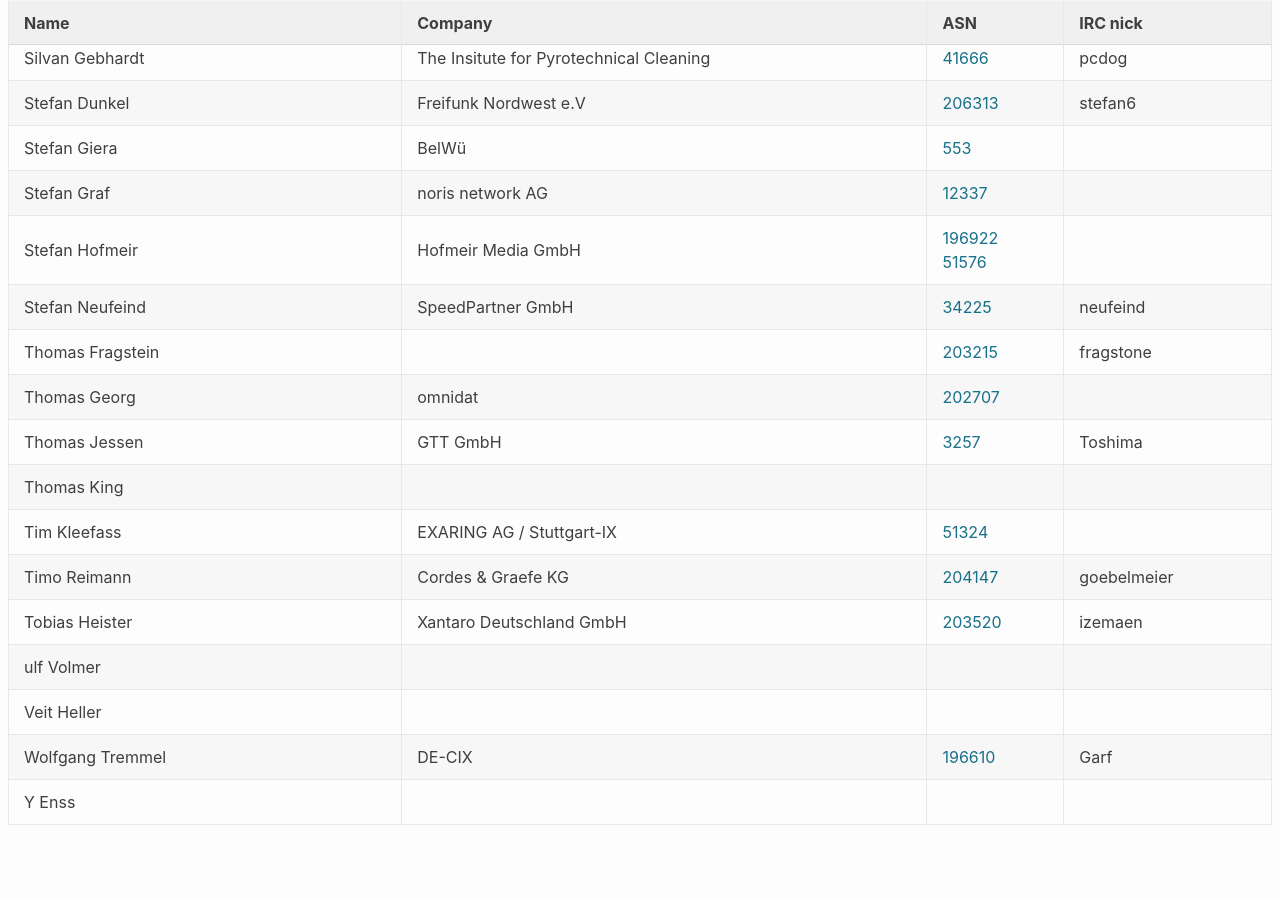
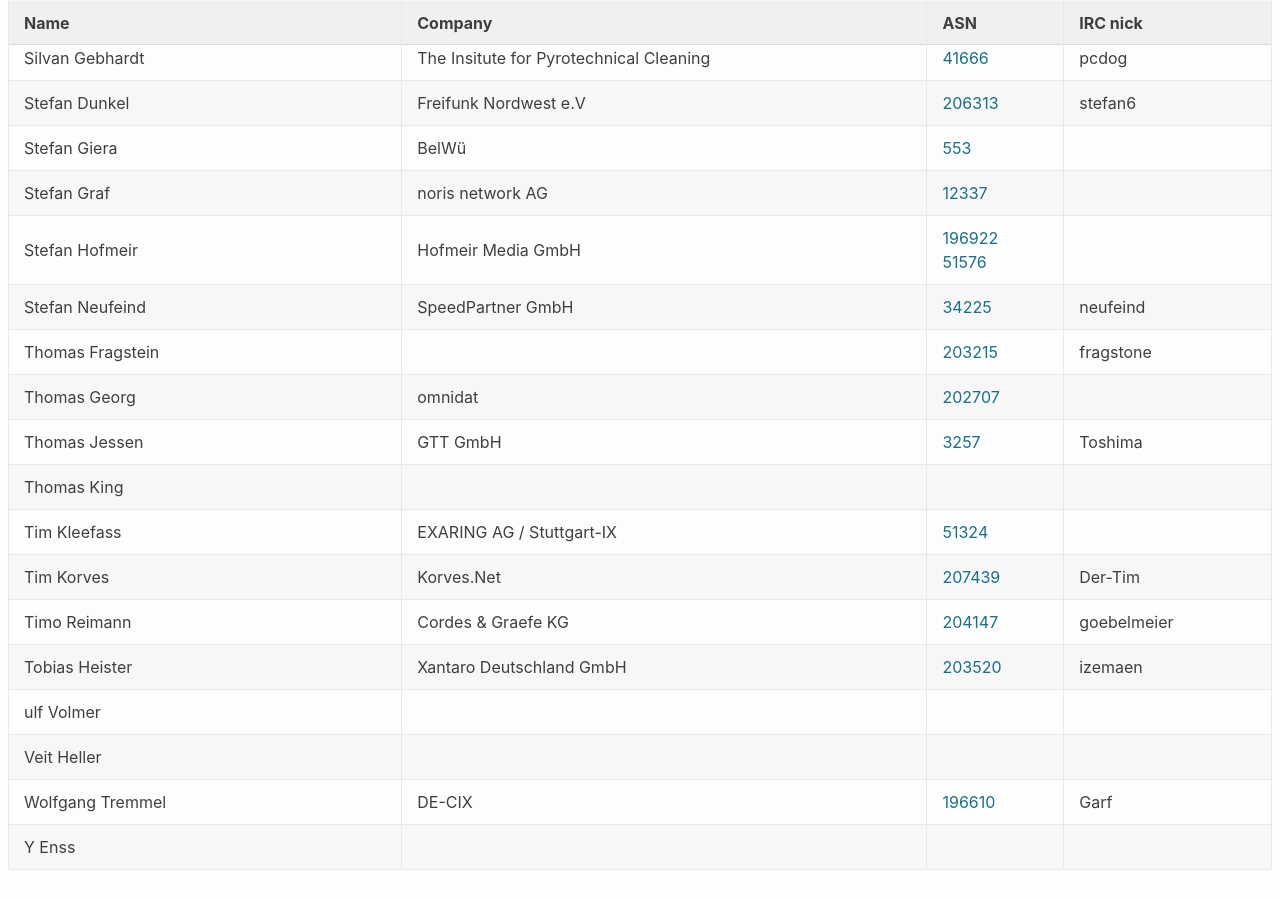
Before and after one commit to denog/pretix-attendeelist, a Jekyll site: the page built from denog2020.markdown, in a window 1280 px wide and 900 px high, scrolled down 4356 px. Built offline with Jekyll 4.4.1, drawn with Linux system fonts in a browser that asks for light colours; before the commit the page ends 5211 px from its top, so only the background shows below that.

Commit message:
Latest data: Tue Jan 26 10:59:12 UTC 2021

```diff
--- a/_data/attendees_meetup2021-01.json
+++ b/_data/attendees_meetup2021-01.json
@@ -606,6 +606,12 @@
     "asn": "51324"
   },
   {
+    "name": "Tim Korves",
+    "company": "Korves.Net",
+    "irc": "Der-Tim",
+    "asn": "AS207439"
+  },
+  {
     "name": "Timo Reimann",
     "company": "Cordes & Graefe KG",
     "irc": "goebelmeier",
```
